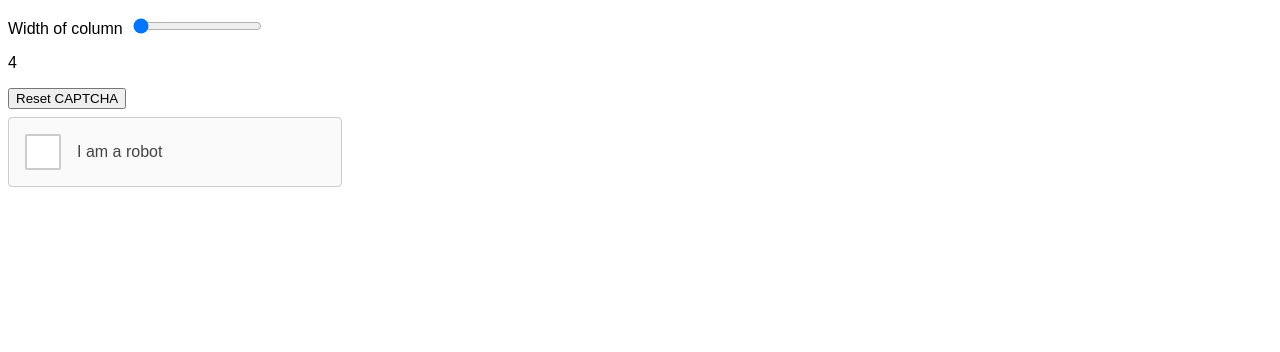
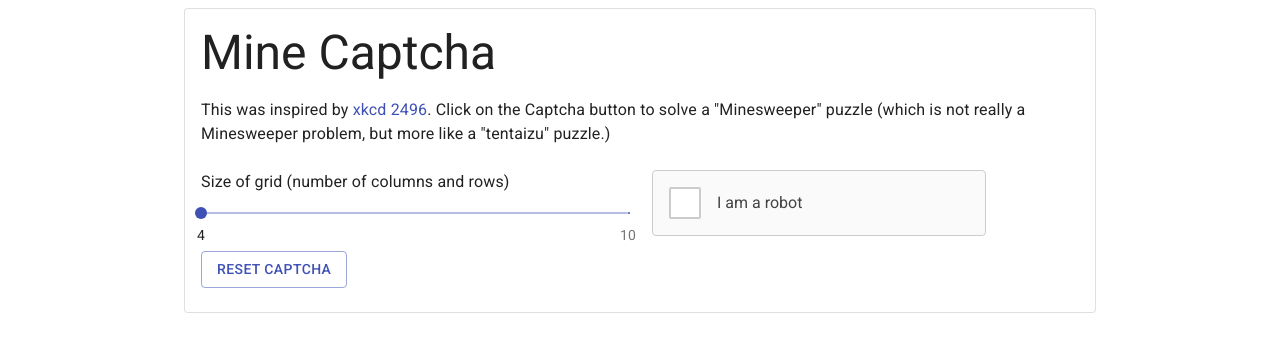
Before and after one commit to TheImaginaryOne/mine-captcha, a React (Create React App) app: page / in a window 1280 px wide. Shown: the top 352 px of the page. Built offline with nearby package versions, Linux system fonts and the light colour scheme.

Commit message:
Add demo interface and do various cosmetic changes
Use Material UI, fix some styles and implement functionality to dismiss modal when clicking outside modal

```diff
--- a/package.json
+++ b/package.json
@@ -3,6 +3,7 @@
   "version": "0.1.0",
   "private": true,
   "dependencies": {
+    "@material-ui/core": "^4.12.3",
     "@testing-library/jest-dom": "^5.11.4",
     "@testing-library/react": "^11.1.0",
     "@testing-library/user-event": "^12.1.10",
--- a/public/index.html
+++ b/public/index.html
@@ -3,6 +3,7 @@
   <head>
     <meta charset="utf-8" />
     <link rel="icon" href="%PUBLIC_URL%/favicon.ico" />
+    <link rel="stylesheet" href="https://fonts.googleapis.com/css?family=Roboto:300,400,500,700&display=swap" />
     <meta name="viewport" content="width=device-width, initial-scale=1" />
     <meta name="theme-color" content="#000000" />
     <meta
--- a/src/App.tsx
+++ b/src/App.tsx
@@ -1,25 +1,20 @@
-import { useRef, useState, ChangeEvent } from 'react';
+import { useRef, useState } from 'react';
 import { Captcha, CaptchaHandle } from './Captcha';
-import styled from 'styled-components';
+import CardContent from '@material-ui/core/CardContent';
+import Button from '@material-ui/core/Button';
+import Slider from '@material-ui/core/Slider';
+import Container from '@material-ui/core/Container';
+import Grid from '@material-ui/core/Grid';
+import Typography from '@material-ui/core/Typography';
+import Card from '@material-ui/core/Card';
+import Link from "@material-ui/core/Link";
 
-const Wrapper = styled.div`
-font-family: arial, sans-serif;
-`
-
-const FormRow = styled.div`
-padding: 8px 0;
-`
-
-const FormLabel = styled.label`
-padding-right: 8px;
-`
 
 function App() {
   const [inputValue, setInputValue] = useState(4);
   const ref = useRef<CaptchaHandle | null>(null);
-  const onInputChange = (e: ChangeEvent<HTMLInputElement>) => {
-    let value = e.target.value;
-    setInputValue(parseInt(value));
+  const onInputChange = (e: any, newValue: number | number[]) => {
+    setInputValue(newValue as number);
   }
   const onClick = () => {
     if (ref !== null && ref.current != null) {
@@ -27,28 +22,48 @@ function App() {
     }
   }
   return (
-    <Wrapper>
-      <FormRow>
-        <FormLabel>Width of column</FormLabel>
-        <input
-          type="range"
+    <Container maxWidth="md">
+      <Card variant="outlined">
+      <CardContent>
+      <Grid container spacing={3}>
+        <Grid item xs={12}>
+          <Typography variant="h3" component="h1" gutterBottom>
+            Mine Captcha
+          </Typography>
+          <Typography variant="body1">
+            This was inspired by <Link href="https://xkcd.com/2496/">xkcd 2496</Link>.
+            Click on the Captcha button to solve a "Minesweeper" puzzle
+            (which is not really a Minesweeper problem, but more like a
+            "tentaizu" puzzle.)
+          </Typography>
+        </Grid>
+        <Grid item xs={6}>
+          <Typography id="discrete-slider" gutterBottom>
+            Size of grid (number of columns and rows)
+          </Typography>
+          <Slider
+            valueLabelDisplay="auto"
             min={4}
             max={10}
+            step={1}
             onChange={onInputChange}
             value={inputValue}
+            marks={[{value: 4, label: "4"},{value: 10, label: "10"}]}
             />
-      </FormRow>
-      <FormRow>
-        <span>{ inputValue }</span>
-      </FormRow>
-      <FormRow>
-        <button
+          <Button
+            color="primary"
+            variant="outlined"
             onClick={onClick}>
             Reset CAPTCHA
-        </button>
-      </FormRow>
+          </Button>
+        </Grid>
+        <Grid item xs={6}>
           <Captcha gridSize={inputValue} ref={ref}/>
-    </Wrapper>
+        </Grid>
+      </Grid>
+      </CardContent>
+      </Card>
+    </Container>
   );
 }
 
--- a/src/Captcha.tsx
+++ b/src/Captcha.tsx
@@ -8,15 +8,31 @@ import CaptchaButton from './CaptchaButton';
 
 const theme = {
   primaryColor: "#4A91DA",
-  fontFamily: "arial, san-serif",
+  fontFamily: "\"Roboto\", arial, san-serif",
   gameColors: ["#444444", "#4A91DA", "#579C6E", "#D6614D"]
 }
 
 const DialogWrapper = styled(animated.div)`
 position: relative;
-top: -50px;
+top: -100px;
 left: 200px;
 display: inline-block;
+z-index: 999;
+`
+
+const DismissFrame = styled.div`
+position: absolute;
+top: 0;
+left: 0;
+bottom: 0;
+right: 0;
+width: 100%;
+`
+
+const AbsDiv = styled.div`
+position: absolute;
+width: 0;
+height: 0;
 `
 
 const FrameWrapper = styled.div`
@@ -118,6 +134,7 @@ export const Captcha = forwardRef<CaptchaHandle, CaptchaProps>((props, ref) => {
     <div>
       <ThemeProvider theme={theme}>
         <CaptchaButton isDone={captchaState === CaptchaState.DONE} onClick={onClick} />
+        { showDialog && <DismissFrame onClick={reset}/> }
         <Transition
           items={showDialog}
           config={{ mass: 0.1, tension: 200 }}
@@ -126,9 +143,13 @@ export const Captcha = forwardRef<CaptchaHandle, CaptchaProps>((props, ref) => {
           leave = {{ opacity: 0 }}>
           { (styles, show) =>
             show &&
+            <>
+            <AbsDiv>
               <DialogWrapper style={styles}>
                 <MainScreen board={board!} onVerifyClick={onVerifyClick}/>
               </DialogWrapper>
+            </AbsDiv>
+            </>
           }
         </Transition>
       </ThemeProvider>
--- a/src/CaptchaButton.tsx
+++ b/src/CaptchaButton.tsx
@@ -31,8 +31,8 @@ const Checkbox = styled.div`
 border: 2px solid #cccccc;
 background-color: #ffffff;
 border-radius: 2px;
-width: 32px;
-height: 32px;
+width: 28px;
+height: 28px;
 `
 
 interface Props {
--- a/src/GameInterface.tsx
+++ b/src/GameInterface.tsx
@@ -2,13 +2,13 @@ import styled from 'styled-components';
 import Grid from './grid';
 
 const InterfaceWrapper = styled.div`
+background-color: #ffffff;
 padding: 8px;
 `
 
 const cols = ({ numColumns }: { numColumns: number }) => numColumns;
 
 const GridWrapper = styled.div`
-background-color: #ffffff;
 display: grid;
 grid-template-columns: repeat(${cols}, 1fr);
 grid-auto-rows: 1fr;
@@ -64,7 +64,8 @@ border: none;
 border-radius: 4px;
 font-size: 16px;
 font-family: ${({theme}) => theme.fontFamily};
-padding: 8px 16px;
+font-weight: 500;
+padding: 12px 16px;
 color: #ffffff;
 :hover {
     filter: brightness(90%);
@@ -109,7 +110,7 @@ export default function GameInterface(
     { cells }
     </GridWrapper>
     <div>
-      <SubmitButton onClick={(_) => onVerifyClick()}>Verify</SubmitButton>
+      <SubmitButton onClick={(_) => onVerifyClick()}>VERIFY</SubmitButton>
     </div>
   </InterfaceWrapper>
   );
```
Also changed, not shown: 1 other file (tests, documents, lock files or other folders). Lines whose indentation alone changed are shown as unchanged.
